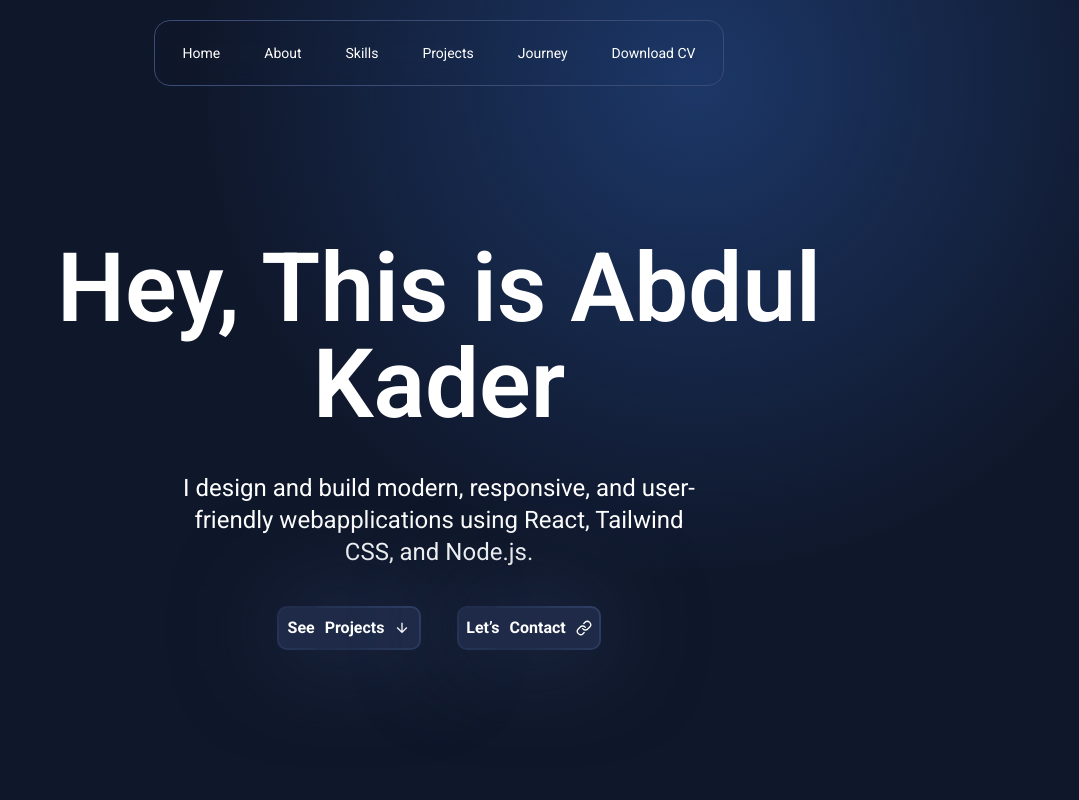
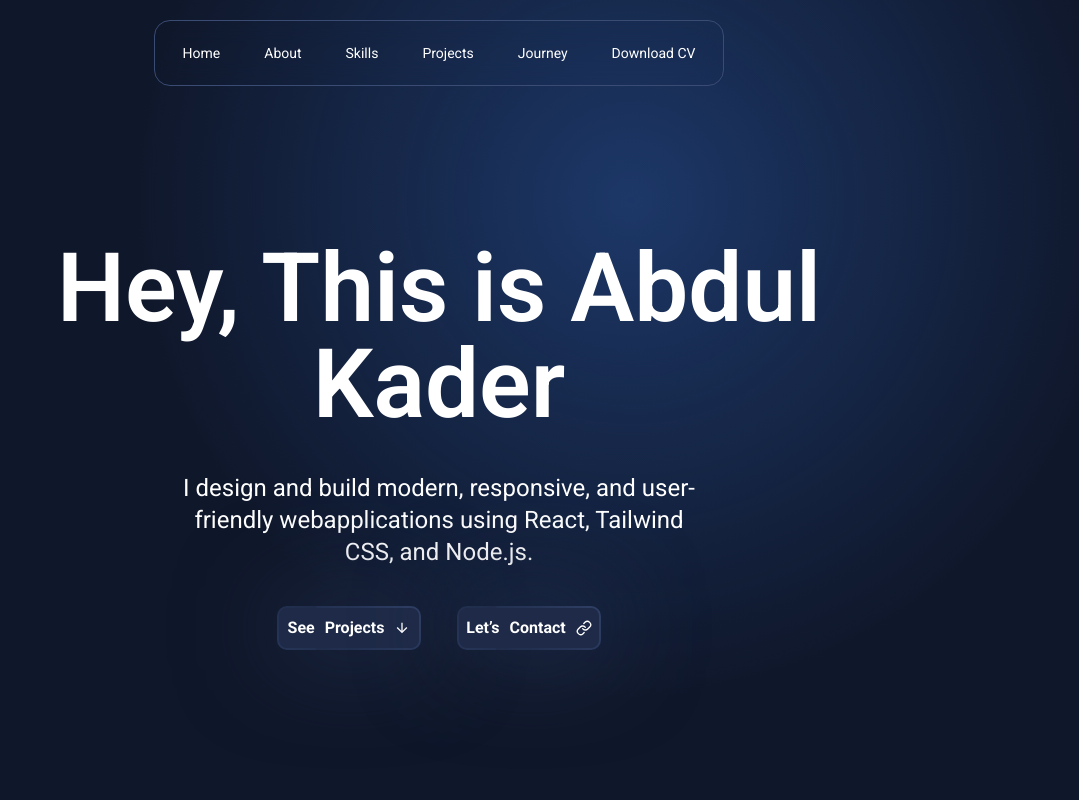
Before and after one commit to abdulkader33447/portfolio, a React (Vite) app: page / in a window 1280 px wide. Shown: the top 800 px of the page, without its empty margins (201-1280 px from the left). Built offline with nearby package versions, Linux system fonts and the light colour scheme.

Commit message:
modifyed color

```diff
--- a/src/layouts/RootLayout.jsx
+++ b/src/layouts/RootLayout.jsx
@@ -43,7 +43,7 @@ const RootLayout = () => {
           className="absolute inset-0 z-0 pointer-events-none"
           style={{
             backgroundImage:
-              "radial-gradient(circle 500px at 70% 10%, rgba(59,130,246,0.3), transparent)",
+              "radial-gradient(circle 500px at 65% 25%, rgba(59,130,246,0.3), transparent)",
             backgroundAttachment: "fixed",
           }}
         />
```
